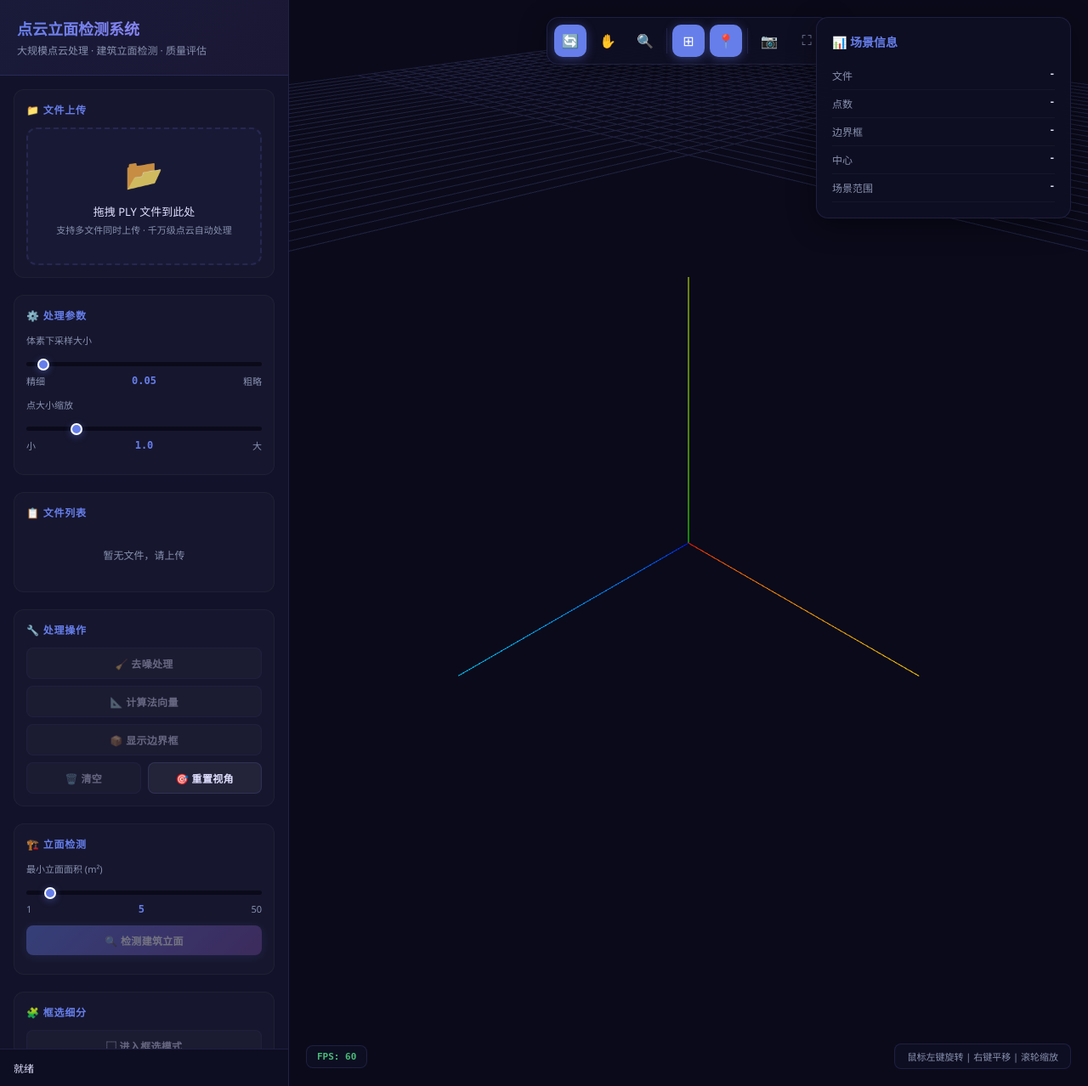
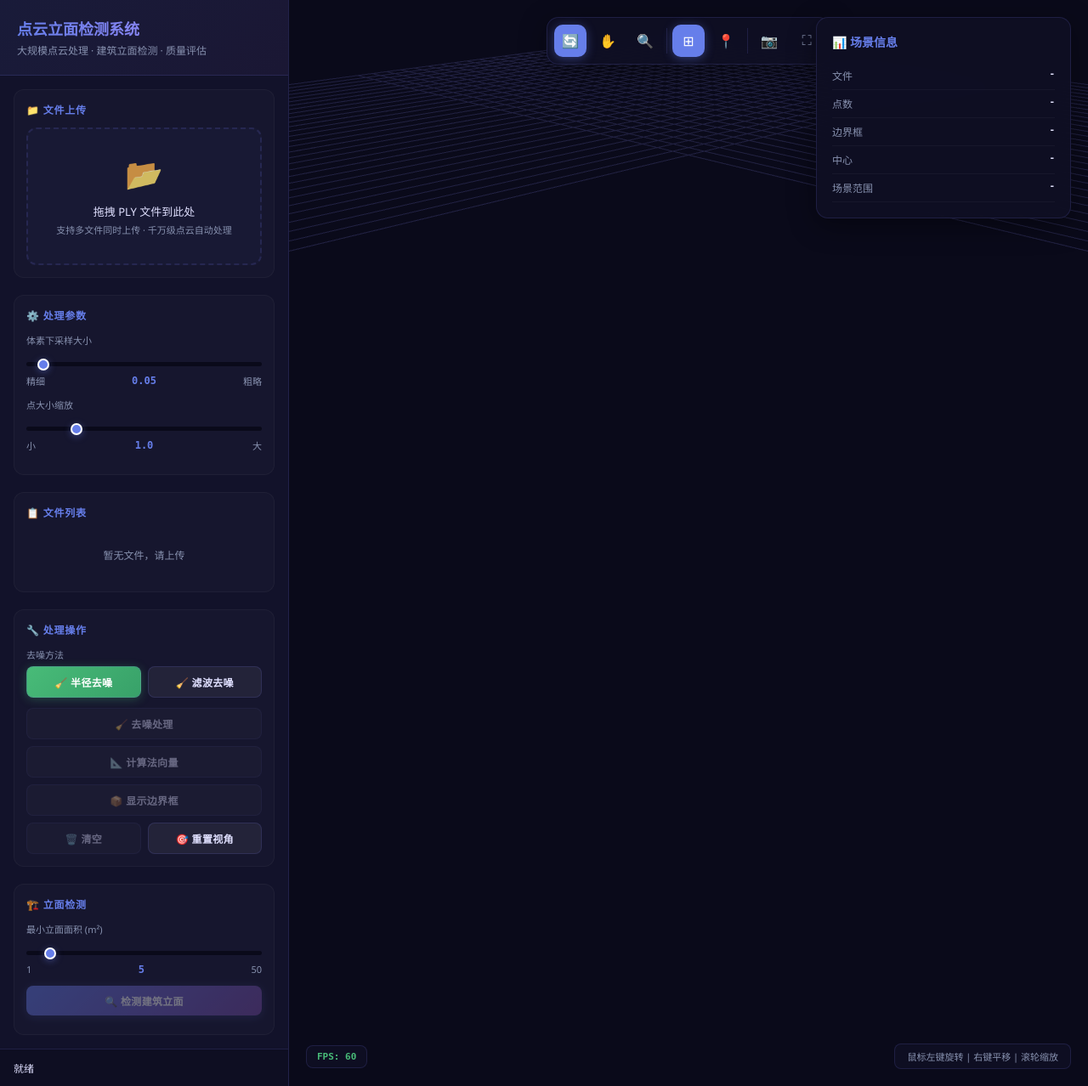
Before and after one commit to pointcloud-facadedetection/PointCloud_FacadeDetection, a Flask app: page / in a window 1280 px wide. Shown: the whole page at 85% size. Run offline with Flask 3, Linux system fonts and the light colour scheme.

Commit message:
fix commit

```diff
--- a/templates/index.html
+++ b/templates/index.html
@@ -739,6 +739,13 @@
             <!-- 基本操作 -->
             <div class="sidebar-section">
                 <div class="section-title">🔧 处理操作</div>
+                    <div class="param-group">
+                        <label>去噪方法</label>
+                        <div class="btn-row" id="denoise-method-group">
+                            <button class="btn btn-secondary" data-method="radius">🧹 半径去噪</button>
+                            <button class="btn btn-secondary" data-method="statistical">🧹 滤波去噪</button>
+                        </div>
+                    </div>
                 <button class="btn btn-secondary" id="btn-denoise" disabled>🧹 去噪处理</button>
                 <button class="btn btn-secondary" id="btn-normals" disabled>📐 计算法向量</button>
                 <button class="btn btn-secondary" id="btn-bbox" disabled>📦 显示边界框</button>
@@ -832,7 +839,7 @@
             <button class="toolbar-btn" id="tb-zoom" title="缩放 (Z)">🔍</button>
             <div class="toolbar-divider"></div>
             <button class="toolbar-btn active" id="tb-grid" title="切换网格 (G)">⊞</button>
-            <button class="toolbar-btn active" id="tb-axes" title="切换坐标轴 (A)">📍</button>
+            <button class="toolbar-btn" id="tb-axes" title="切换坐标轴 (A)">📍</button>
             <div class="toolbar-divider"></div>
             <button class="toolbar-btn" id="tb-screenshot" title="截图 (C)">📷</button>
             <button class="toolbar-btn" id="tb-fullscreen" title="全屏 (F)">⛶</button>
@@ -1037,6 +1044,7 @@ function initScene() {
     state.scene.add(state.gridHelper);
     state.axesHelper = new THREE.AxesHelper(50);
     state.scene.add(state.axesHelper);
+    state.axesHelper.visible = false;
 
     saveCameraState();
     bindEvents();
@@ -1067,6 +1075,7 @@ function updateSceneScale() {
     if (state.axesHelper) state.scene.remove(state.axesHelper);
     state.axesHelper = new THREE.AxesHelper(range * 0.1);
     state.scene.add(state.axesHelper);
+    state.axesHelper.visible = false;
     if (state.scene.fog) {
         state.scene.fog.density = 1.0 / (range * 3);
     }
@@ -1375,12 +1384,14 @@ async function denoise() {
     const { uuid, filename } = state.activeCloud;
     const beforeColors = new Float32Array(state.activeCloud.geometry.attributes.color.array);
     const voxelSize = document.getElementById('voxel-size').value;
+    const activeMethodBtn = document.querySelector('#denoise-method-group .btn.active');
+    const method = activeMethodBtn ? activeMethodBtn.dataset.method : 'radius';
     showProgress('去噪中...', 0);
     try {
         const resp = await fetch(`${API_BASE}/denoise`, {
             method: 'POST',
             headers: { 'Content-Type': 'application/json' },
-            body: JSON.stringify({ uuid, voxel_size: parseFloat(voxelSize) }),
+            body: JSON.stringify({ uuid, voxel_size: parseFloat(voxelSize), method: method, }),
         });
         const result = await resp.json();
         if (result.error) throw new Error(result.error);
@@ -1649,7 +1660,6 @@ async function selectFacade(facadeId) {
     document.querySelectorAll('.facade-item').forEach(el => {
         el.classList.toggle('active', parseInt(el.dataset.facadeId) === facadeId);
     });
-
     state.facade.selectedFacadeId = facadeId;
 
     showProgress('高亮平面...', 50);
@@ -1664,16 +1674,25 @@ async function selectFacade(facadeId) {
         const result = await resp.json();
         if (result.error) throw new Error(result.error);
 
-        // 高亮显示：只更新颜色属性，保持几何不变
-        await loadPointCloud(result, result.filename, result.uuid, {
-            preserveCamera: true,
-            preserveColor: false
-        });
         const cloud = state.pointClouds.get(uuid);
-        if (cloud) {
-            cloud.facadeLabels = result.point_labels || cloud.facadeLabels;
-        }
-        restoreCameraState();
+        if (cloud && result.colors) {
+            const newColors = new Float32Array(result.colors);
+            const currentColors = cloud.geometry.attributes.color.array;
+
+            // 长度校验
+            if (newColors.length === currentColors.length) {
+                currentColors.set(newColors);
+                cloud.geometry.attributes.color.needsUpdate = true;
+                // 同步 data.colors 缓存
+                cloud.data.colors = Array.from(newColors);
+            } else {
+                console.warn('颜色数组长度不匹配，回退到完整加载');
+                await loadPointCloud(result, cloud.filename, uuid, {
+                    preserveCamera: true,
+                    preserveColor: false
+                });
+            }
+        }
 
         hideProgress();
         showStatus(`已选中平面 #${facadeId + 1}`, 'success');
@@ -1749,7 +1768,6 @@ function renderQualityDialog(quality, facadeId) {
             <div style="margin-top:8px; font-size:11px; color:var(--text-secondary); line-height:1.6;">
                 <strong>数据来源：</strong>当前显示/下采样点云<br>
                 当前总点数：${sourcePointCount.toLocaleString()}，本立面参与评估点数：${selectedPointCount.toLocaleString()}<br>
-                提取耗时：${extractTime}ms，计算耗时：${computeTime}ms
             </div>
         </div>
 
@@ -1828,7 +1846,6 @@ function renderQualityDialog(quality, facadeId) {
            • <strong>垂直度</strong>：法向量与水平面夹角，≤ ${vertLimit}° 为合格，≤ ${(vertLimit*2).toFixed(1)}° 为警告<br>
            • <strong>平整度</strong>：按竖直方向每 ${quality.grid_size}m 分区，在区间内以 ${quality.ruler_size}m×${quality.ruler_size}m 窗口、${(quality.ruler_step * 1000).toFixed(0)}mm 步长滑动<br>
            • <strong>平整度指标</strong>：每个窗口内拟合局部平面，计算局部平面中心到区间基准平面的距离，取最大偏离值<br>
-           • 当前实现基于<strong>显示/下采样点云</strong>计算；若需验收级精度，建议接入原始稠密点云索引回查
         </div>
     `;
 
@@ -2812,6 +2829,22 @@ function bindEvents() {
         else document.exitFullscreen();
     });
 
+    //去噪方法选择
+    const methodGroup = document.getElementById('denoise-method-group');
+    if (methodGroup) {
+        // 默认选中第一个（半径去噪）
+        const firstBtn = methodGroup.querySelector('.btn');
+        if (firstBtn) firstBtn.classList.add('active');
+
+        methodGroup.querySelectorAll('.btn').forEach(btn => {
+            btn.addEventListener('click', function(e) {
+                // 移除同组所有 active
+                methodGroup.querySelectorAll('.btn').forEach(b => b.classList.remove('active'));
+                this.classList.add('active');
+            });
+        });
+    }
+
     // 配准
     document.getElementById('btn-set-target').addEventListener('click', setTargetCloud);
     document.getElementById('btn-set-source').addEventListener('click', setSourceCloud);
```
Also changed, not shown: backend/utils/convert_fls2ply.py (renamed from convert_fls2ply.py), backend/utils/flstoply.py (renamed from flstoply.py).
